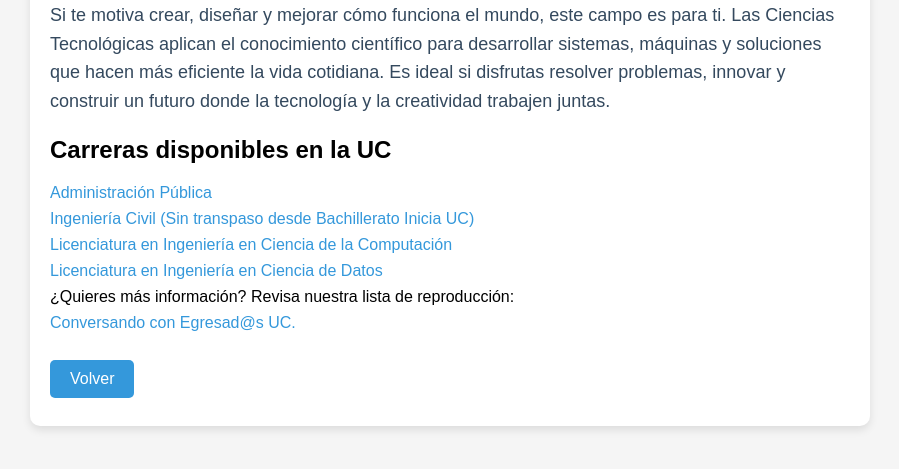
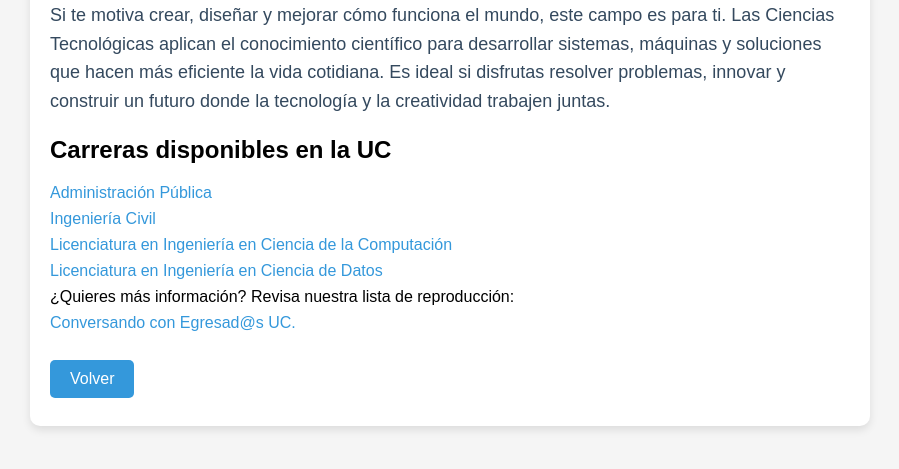
Before and after one commit to Bachillerato-Inicia/PVI_Carreras_UC, a plain HTML site: page ciencias-tecnologicas.html in a window 1280 px wide. Shown: the part 149-618 px from the top of the page, without its empty margins (190-1089 px from the left). Drawn offline with Linux system fonts and the light colour scheme.

Commit message:
Agregada ingeniería como transpaso de bachi

```diff
--- a/ciencias-tecnologicas.html
+++ b/ciencias-tecnologicas.html
@@ -76,7 +76,7 @@
         </a>
 
         <a href="https://admision.uc.cl/carreras/ingenieria/" target="_blank">
-            Ingeniería Civil (Sin transpaso desde Bachillerato Inicia UC)
+            Ingeniería Civil
         </a>
 
         <a href="https://admision.uc.cl/carreras/licenciatura-en-ingenieria-en-ciencia-de-la-computacion/" target="_blank">
```
Also changed, not shown: index.html (+4 -4 lines).
